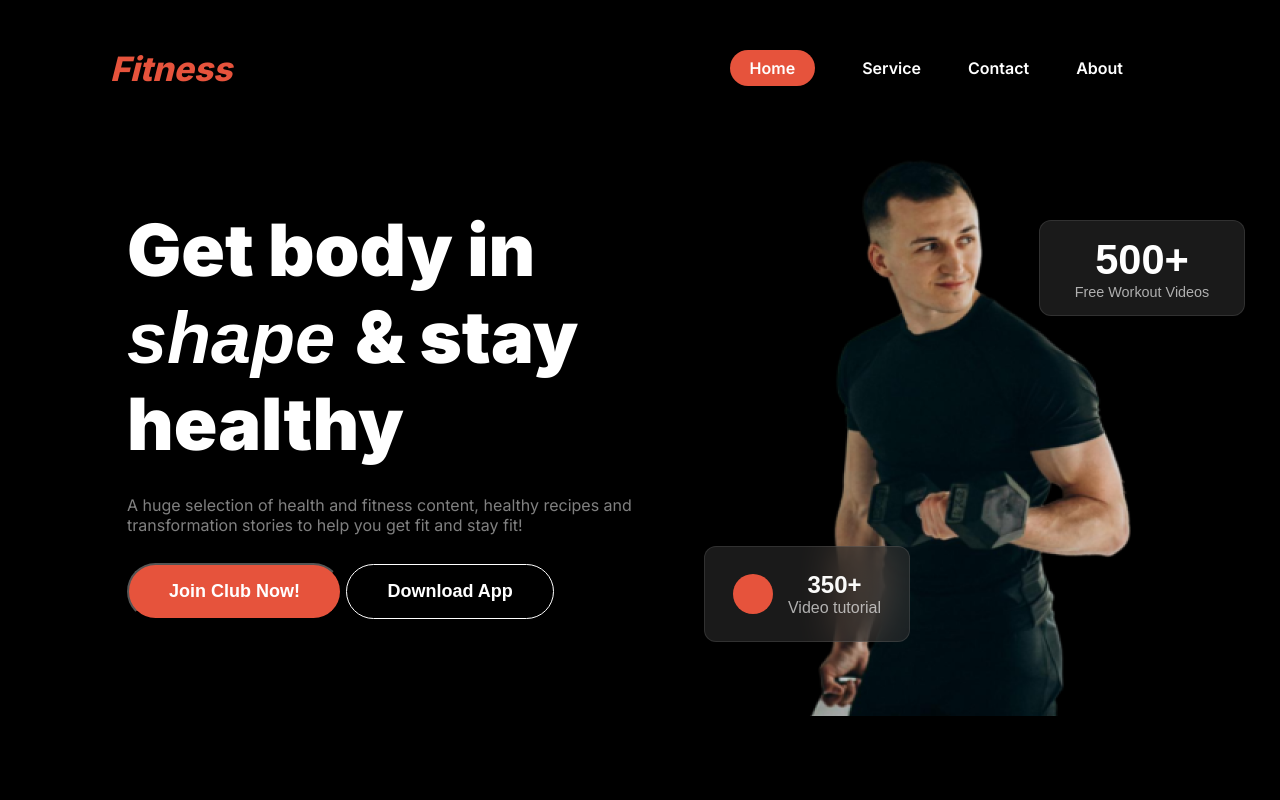
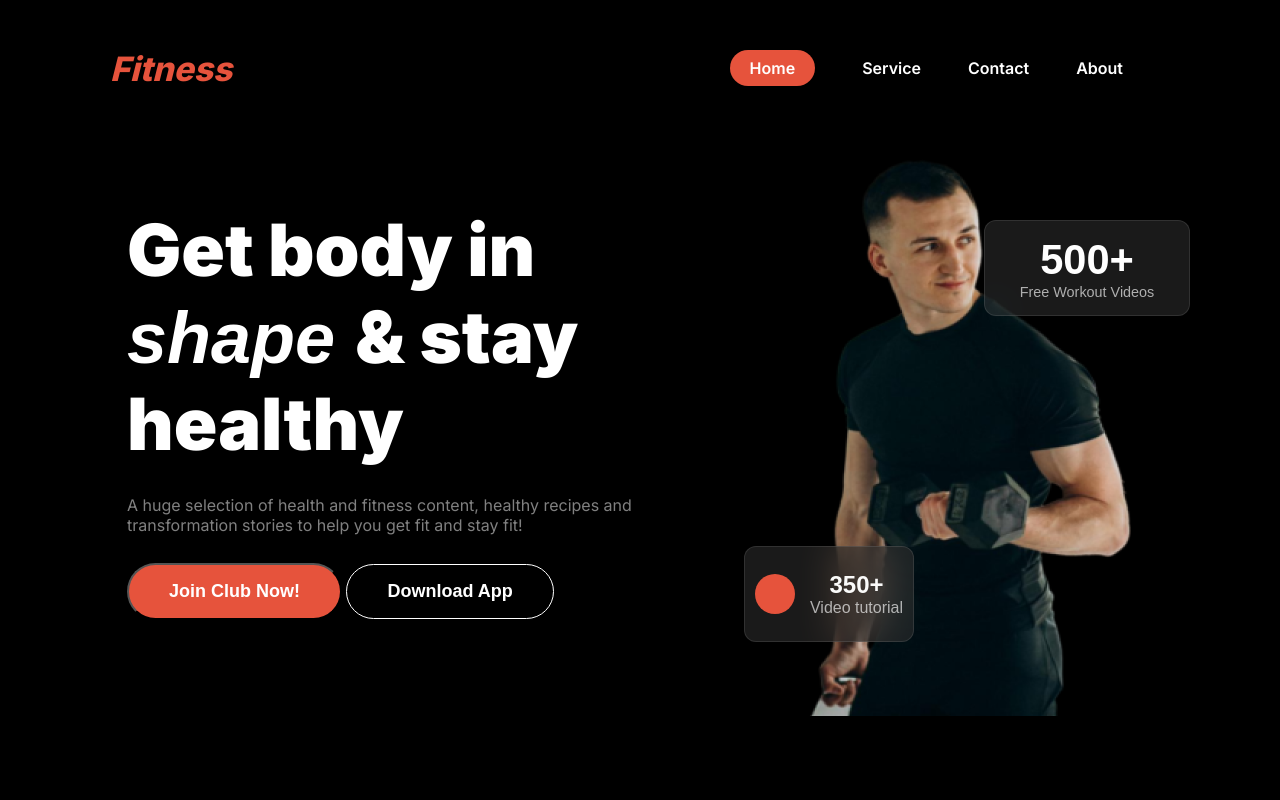
Before and after one commit to mdriyajulislamakash11/My-Responsive-assingment-2, a plain HTML site: page index.html in a window 1280 px wide. Shown: the top 800 px of the page. Drawn offline with Linux system fonts and the light colour scheme; a web font is replaced by a local one.

Commit message:
my project is done

```diff
--- a/style.css
+++ b/style.css
@@ -143,7 +143,7 @@ nav ul li{
     background: rgba(255, 255, 255, 0.1);
     position: relative;
     top: -500px;
-    left: 235px;
+    left: 180px;
 }
 
 .badg-1-big-title{
@@ -172,7 +172,7 @@ nav ul li{
     justify-content: center;
     align-items: center;
     gap: 15px;
-    width: 206px;
+    width: 170px;
     height: 96px;
     box-sizing: border-box;
     border: 1px solid rgba(255, 255, 255, 0.1);
@@ -181,7 +181,7 @@ nav ul li{
     background: rgba(48, 48, 48, 0.54);
     position: relative;
     top: -270px;
-    left: -100px;
+    left: -60px;
 }
 
 .badg-2-big-title{
```
